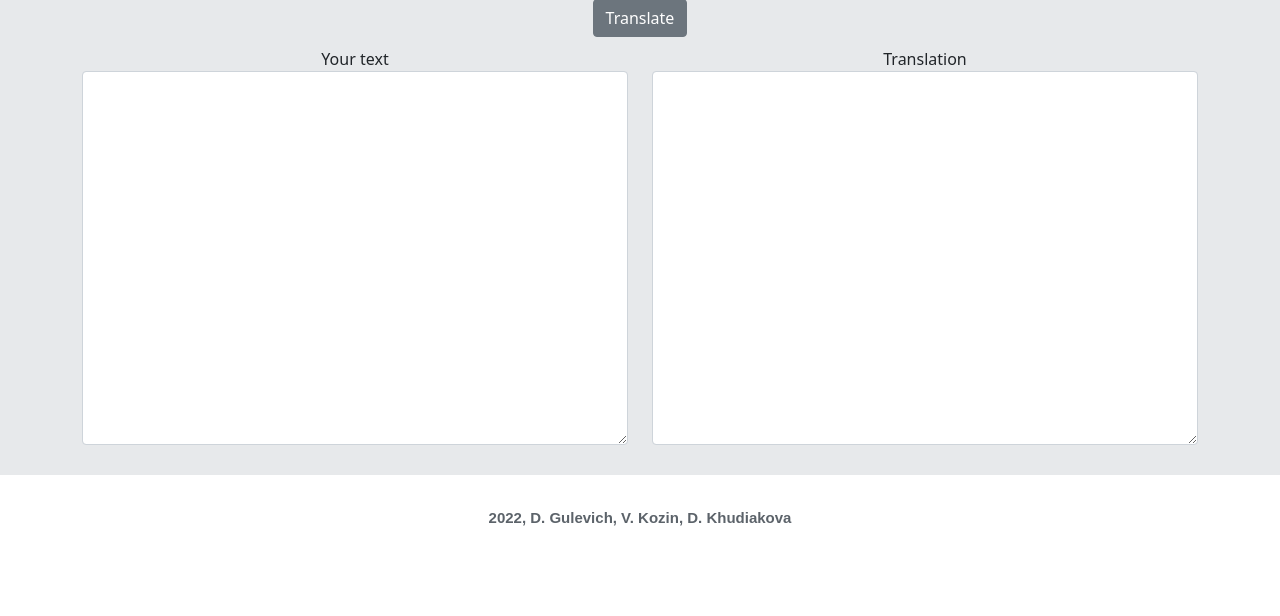
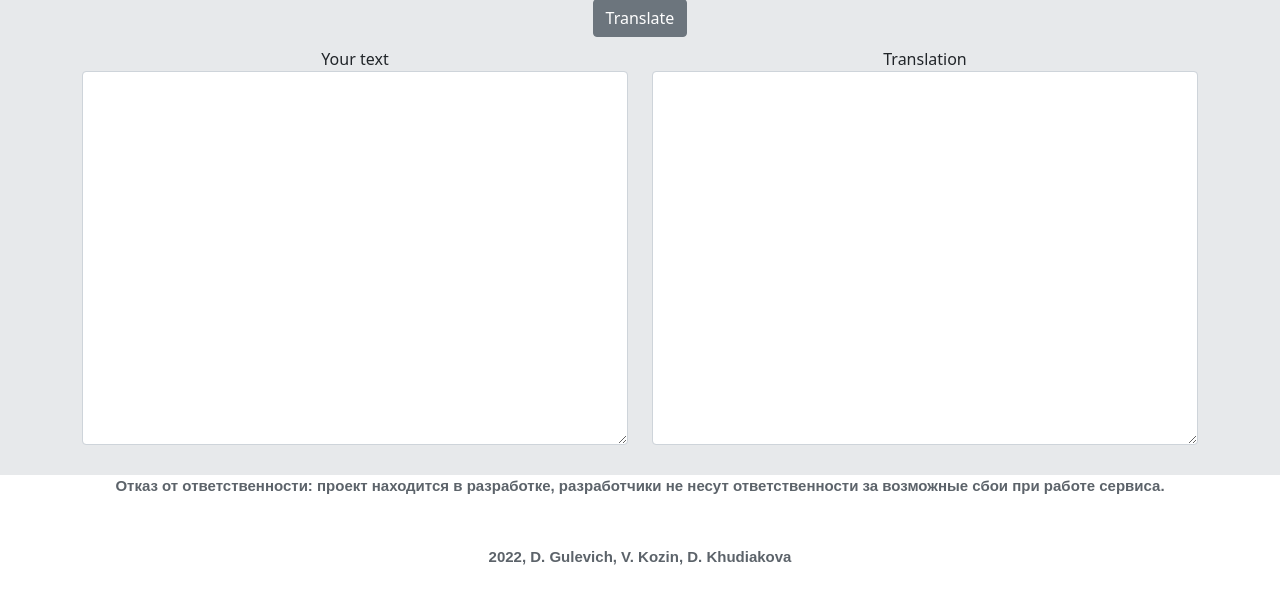
Before and after one commit to valkozin/latextranslate, a Django app: page /main_app/ in a window 1280 px wide. Shown: the part 580-1196 px from the top of the page. Before the commit the page ends 1106 px from the top, so only its background shows below. Run offline with Django 4.2, Linux system fonts and the light colour scheme; some libraries are stand-ins or nearby versions.

Commit message:
update text

```diff
--- a/templates/main_app/index.html
+++ b/templates/main_app/index.html
@@ -130,6 +130,9 @@
 </div>
 
 <footer>
+    <p style="font-family: 'Source Sans Pro', sans-serif;font-size: 15px;font-weight: bold; color: #5C636A; text-align: center;">
+        Отказ от ответственности: проект находится в разработке, разработчики не несут ответственности за возможные сбои при работе сервиса.
+    </p>
     <p style="font-family: 'Source Sans Pro', sans-serif;font-size: 15px;font-weight: bold; color: #5C636A; text-align: center;padding-top: 32px; padding-bottom:32px;">
       2022, D. Gulevich, V. Kozin, D. Khudiakova
     </p>
```
